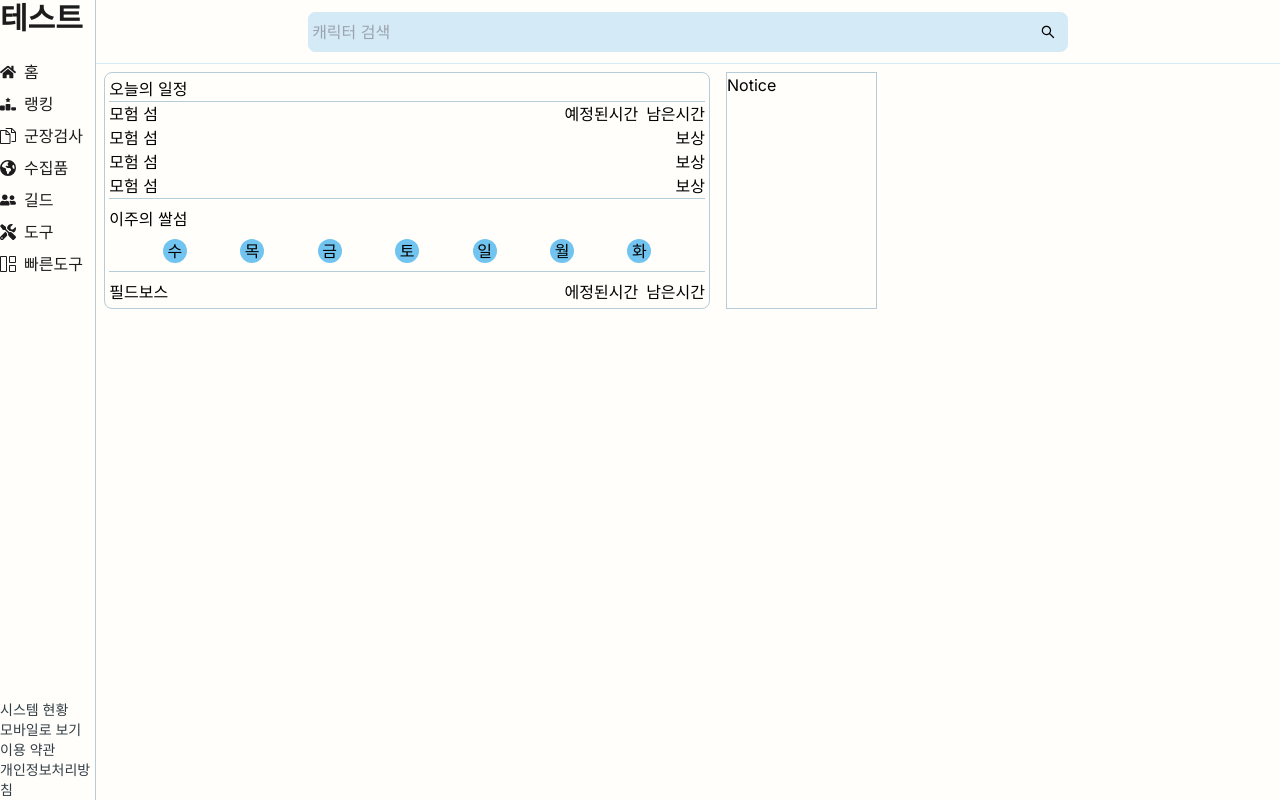
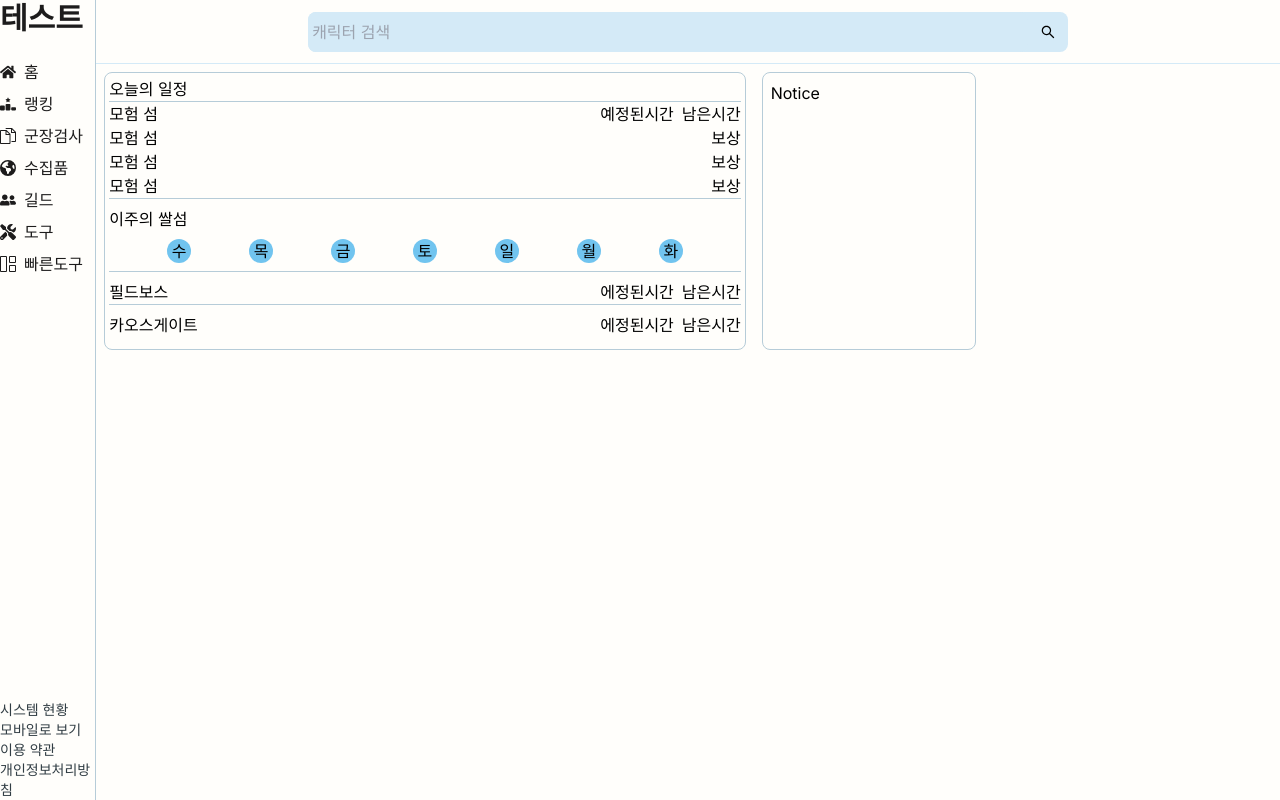
Before and after one commit to DecidedCard/lostark, a Next.js app: page / in a window 1280 px wide. Built offline with nearby package versions, Linux system fonts and the light colour scheme.

Commit message:
[Style] - schedule 및 notice 디자인 작성

```diff
--- a/src/app/page.tsx
+++ b/src/app/page.tsx
@@ -11,7 +11,7 @@ export default function Home() {
       <SideNavigationBar />
       <main className="w-full">
         <Input />
-        <div className="flex w-2/3">
+        <div className="flex w-3/4">
           <Schedule />
           <Notice />
         </div>
--- a/src/components/homeComponents/Notice.tsx
+++ b/src/components/homeComponents/Notice.tsx
@@ -2,7 +2,7 @@ import React from "react";
 
 const Notice = () => {
   return (
-    <div className="m-2 w-1/5 border border-solid border-primary-200">
+    <div className="p-2 m-2 w-1/4 border border-solid border-primary-200 rounded-lg">
       Notice
     </div>
   );
--- a/src/components/homeComponents/Schedule.tsx
+++ b/src/components/homeComponents/Schedule.tsx
@@ -2,7 +2,7 @@ import React from "react";
 
 const Schedule = () => {
   return (
-    <div className="m-2 p-1 w-4/5 border border-solid border-primary-200 rounded-lg">
+    <div className="m-2 p-1 w-3/4 border border-solid border-primary-200 rounded-lg">
       <h2 className="border-b border-solid border-primary-200">오늘의 일정</h2>
 
       <section className="flex justify-between">
@@ -55,8 +55,16 @@ const Schedule = () => {
         </div>
       </section>
 
-      <section className="flex justify-between">
+      <section className="my-2 flex justify-between border-b border-solid border-primary-200">
         <label>필드보스</label>
+        <div className="flex gap-2">
+          <p>에정된시간</p>
+          <p>남은시간</p>
+        </div>
+      </section>
+
+      <section className="my-2 flex justify-between">
+        <label>카오스게이트</label>
         <div className="flex gap-2">
           <p>에정된시간</p>
           <p>남은시간</p>
```
